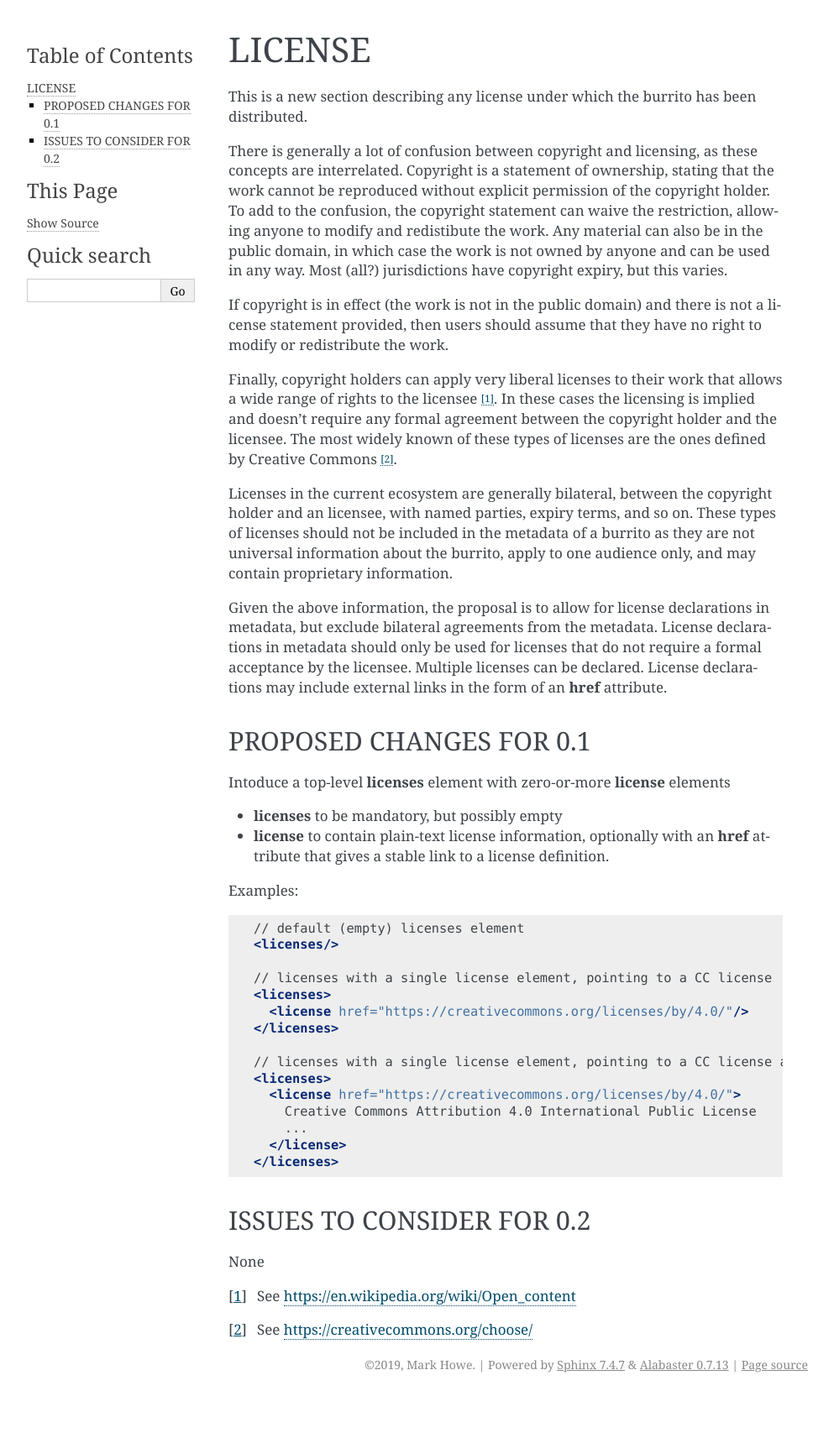
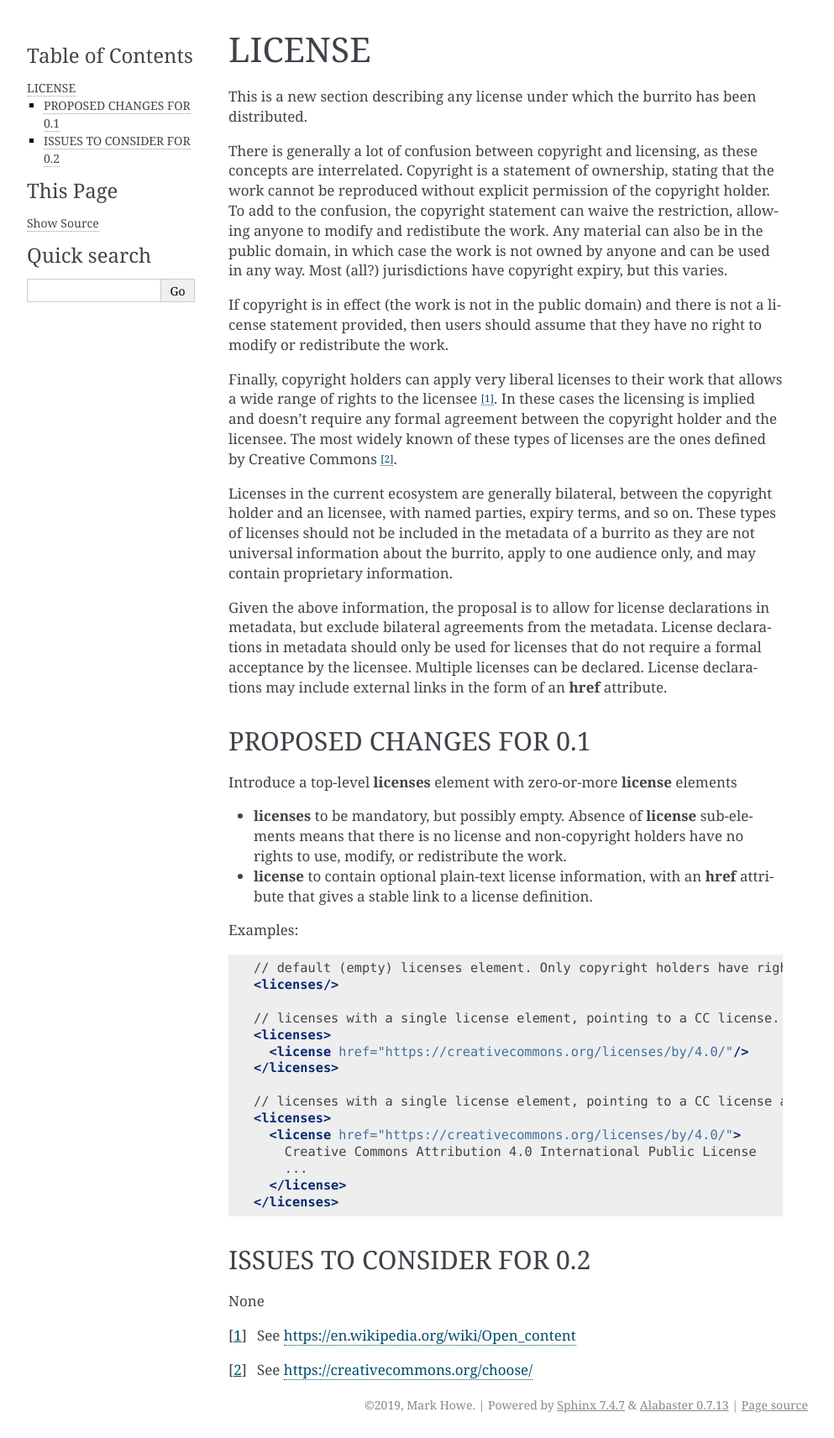
Before and after one commit to bible-technology/scripture-burrito, a Sphinx documentation site: the page built from proto_doc/sb_0_1/source/05b_license.rst, in a window 1280 px wide. Shown: the whole page at 84% size, without its empty margins (148-1141 px from the left). Built offline with Sphinx 7.4.7, drawn with Linux system fonts in a browser that asks for light colours; before the commit the page ends 1665 px from its top, so only the background shows below that.

Commit message:
Clarify the definition of use of <licenses>

```diff
--- a/proto_doc/sb_0_1/source/05b_license.rst
+++ b/proto_doc/sb_0_1/source/05b_license.rst
@@ -19,25 +19,25 @@ Given the above information, the proposal is to allow for license declarations i
 PROPOSED CHANGES FOR 0.1
 ************************
 
-Intoduce a top-level **licenses** element with zero-or-more **license** elements
+Introduce a top-level **licenses** element with zero-or-more **license** elements
 
-* **licenses** to be mandatory, but possibly empty
-* **license** to contain plain-text license information, optionally with an **href** attribute that gives a stable link to a license definition.
+* **licenses** to be mandatory, but possibly empty. Absence of **license** sub-elements means that there is no license and non-copyright holders have no rights to use, modify, or redistribute the work.
+* **license** to contain optional plain-text license information, with an **href** attribute that gives a stable link to a license definition.
 
 
 Examples:
 
 .. code-block:: xml
 
-    // default (empty) licenses element
+    // default (empty) licenses element. Only copyright holders have rights on this work.
     <licenses/>
 
-    // licenses with a single license element, pointing to a CC license
+    // licenses with a single license element, pointing to a CC license. In this case license text would be redundant (and optional).
     <licenses>
       <license href="https://creativecommons.org/licenses/by/4.0/"/>
     </licenses>
 
-    // licenses with a single license element, pointing to a CC license and including the license text
+    // licenses with a single license element, pointing to a CC license and including the license text.
     <licenses>
       <license href="https://creativecommons.org/licenses/by/4.0/">
         Creative Commons Attribution 4.0 International Public License
```
